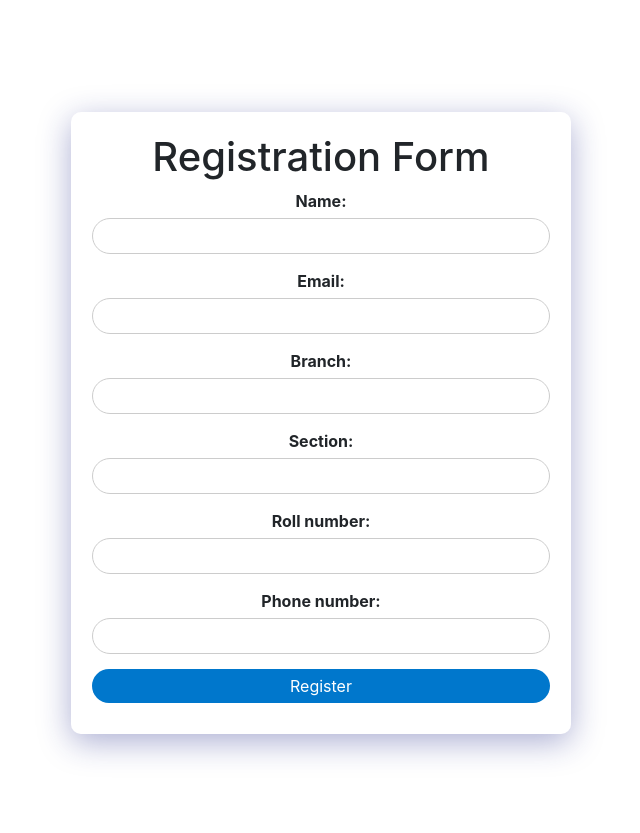
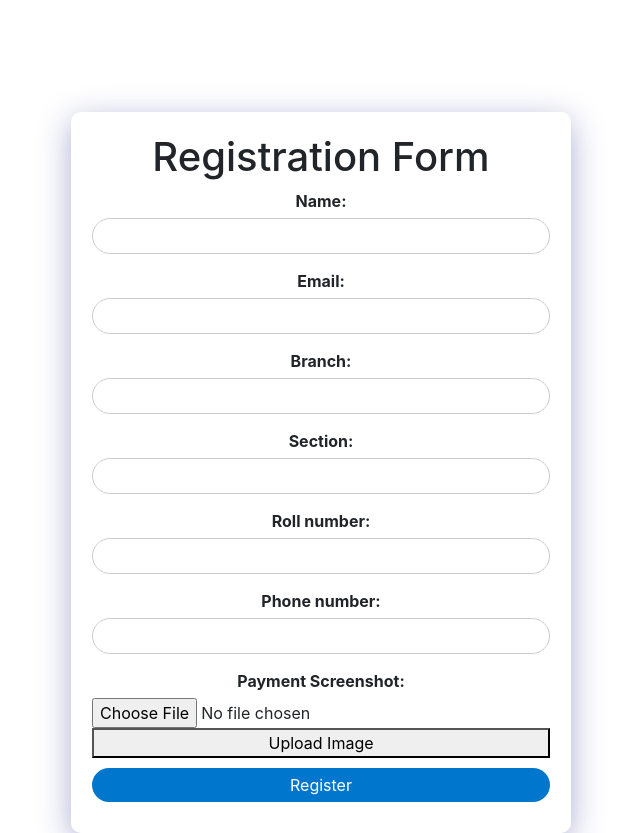
Before and after one commit to devyanshpopli/registration-ted-form, a React (Create React App) app in the folder client/: page / in a window 1280 px wide. Shown: the whole page, without its empty margins (319-959 px from the left). Before the commit the page ends 800 px from the top, so only its background shows below. Built offline with nearby package versions, Linux system fonts and the light colour scheme; the HTML template or start-up script is replaced by a standard one.

Commit message:
changes made

```diff
--- a/client/package.json
+++ b/client/package.json
@@ -3,6 +3,8 @@
   "version": "0.1.0",
   "private": true,
   "dependencies": {
+    "@cloudinary/react": "^1.11.2",
+    "@cloudinary/url-gen": "^1.10.0",
     "@google-pay/button-react": "^3.0.6",
     "@testing-library/jest-dom": "^5.16.5",
     "@testing-library/react": "^13.4.0",
--- a/client/src/RegistrationForm.jsx
+++ b/client/src/RegistrationForm.jsx
@@ -1,7 +1,10 @@
 import React, { useState } from 'react';
 import axios from 'axios';
-import GooglePayButton from '@google-pay/button-react';
+import { Axios } from 'axios';
 import './RegistrationForm.css';
+// import {fill} from "@cloudinary/url-gen/actions/resize";
+// import {CloudinaryImage} from '@cloudinary/url-gen';
+
 
 function RegistrationForm() {
   const [name, setName] = useState('');
@@ -11,6 +14,7 @@ function RegistrationForm() {
   const [rollnumber, setRollnumber] = useState('');
   const [phoneNumber, setPhoneNumber] = useState('');
   const [errorMessage, setErrorMessage] = useState('');
+  const [image,setImage] = useState('');
 
   function validateFormData(formData) {
     const { name, email, branch, section, rollnumber, phoneNumber } = formData;
@@ -45,6 +49,22 @@ function RegistrationForm() {
 
     return null;
   }
+
+  //image upload cloudinary
+
+  const uploadImage=() =>{
+    const formData = new FormData();
+    formData.append("file",image)
+    formData.append("upload_preset","tedxkiet")
+
+    axios.post(
+      "https://api.cloudinary.com/v1_1/drjp31htt/image/upload",
+      formData
+      ).then((response)=>{
+      console.log(response);
+    });
+  };
+
 
   async function handleSubmit(event) {
     event.preventDefault();
@@ -107,6 +127,15 @@ function RegistrationForm() {
           />
         </div>
         <div className="form-group">
+          <label htmlFor="phoneNumber">Payment Screenshot:</label>
+          <input
+            type="file"
+            onChange={(event) => setImage(event.target.files[0])}
+          />
+          <button onClick={uploadImage}>Upload Image</button>
+        </div>
+
+        <div className="form-group">
           <button type="submit">Register</button>
         </div>
         {errorMessage && <p className="error-message">{errorMessage}</p>}
```
Also changed, not shown: 2 other files (tests, documents, lock files or other folders).
